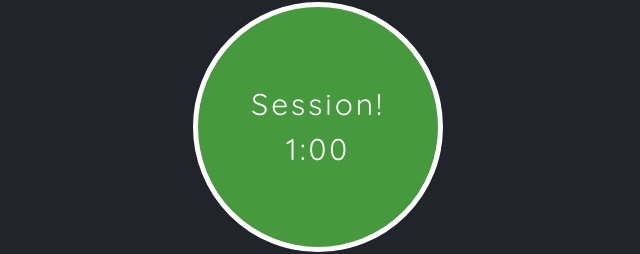
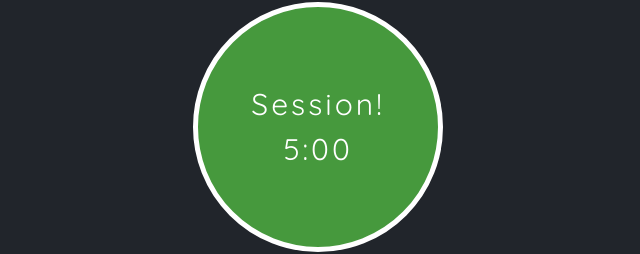
Before and after one commit to amanpaix/Pomodoro, a plain HTML site: page index.html in a window 1280 px wide. Shown: the part 259-513 px from the top of the page, 322-962 px from the left. Drawn offline with nearby package versions, Linux system fonts and the light colour scheme.

Commit message:
Changing default time

```diff
--- a/index.html
+++ b/index.html
@@ -40,7 +40,7 @@
         <div class=" sessionDiv">
           <button id="clockS">
             <span id="type">Session!</span>
-            <span id="Stimer">1:00</span>
+            <span id="Stimer">5:00</span>
           </button>
         </div>
 
```
